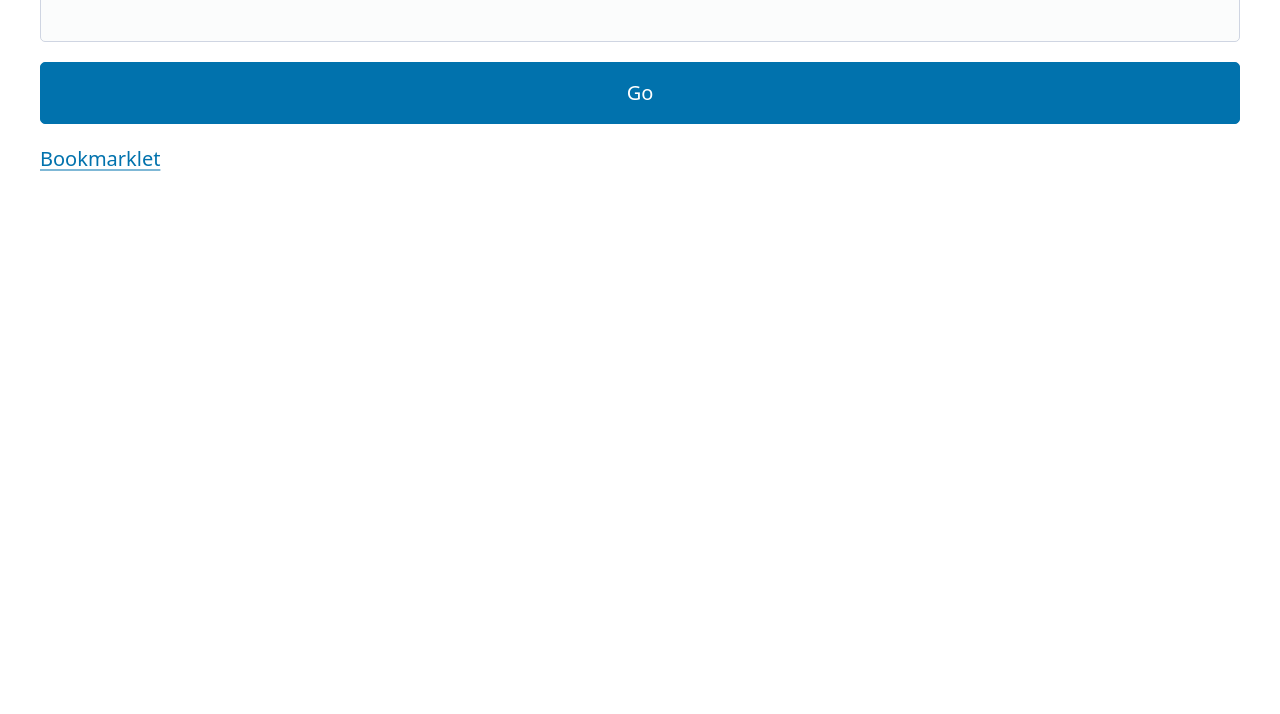
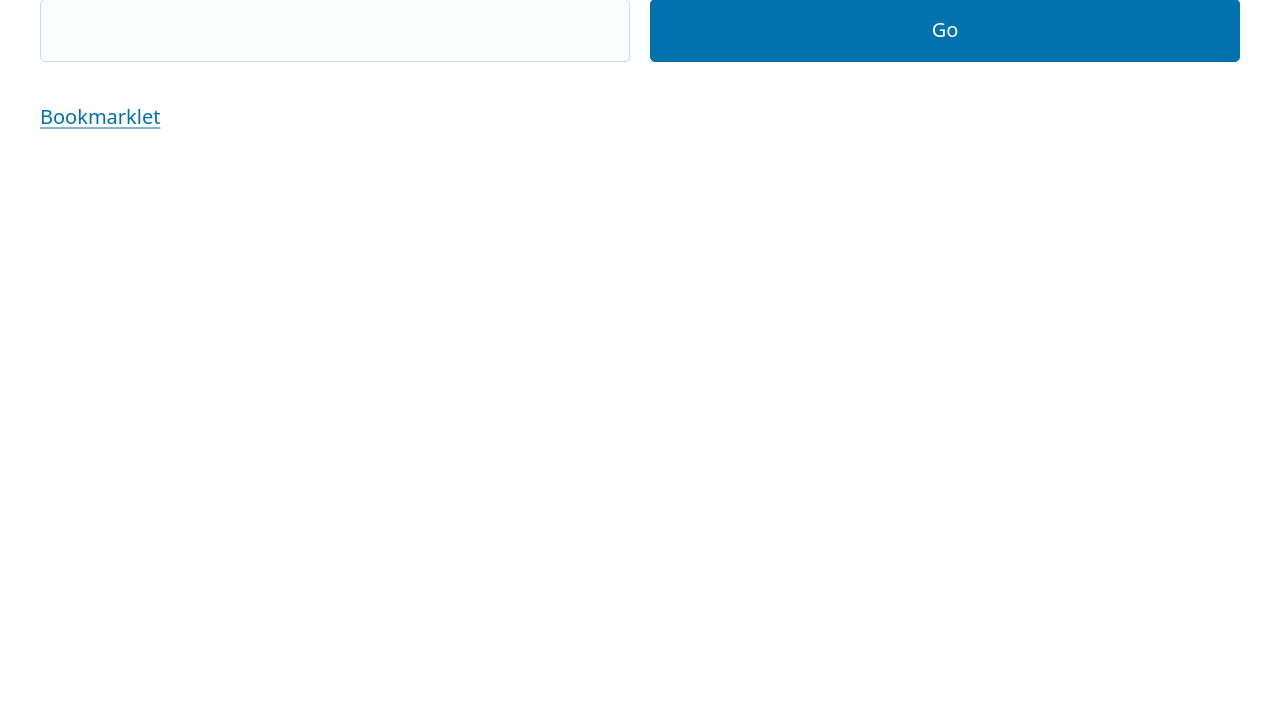
Before and after one commit to aleksrutins/omia, a plain HTML site: page index.html in a window 1280 px wide. Shown: the part 86-800 px from the top of the page. Drawn offline with nearby package versions, Linux system fonts and the light colour scheme.

Commit message:
Update index.html

```diff
--- a/index.html
+++ b/index.html
@@ -29,15 +29,17 @@
     </script>
 </head>
 <body>
-    <div class="container">
+    <main class="container">
         <h1>OMIA database reference tool</h1>
 
         <form onsubmit="redirect(event)">
-            <input id="identifier">
-            <button type="submit">Go</button>
+            <fieldset class="grid">
+                <input id="identifier">
+                <button type="submit">Go</button>
+            </fieldset>
         </form>
 
         <a href="javascript:window.open(`https://aleksrutins.github.io/omia/?redirect=${prompt('ID?')}`)">Bookmarklet</a>
-    </div>
+    </main>
 </body>
 </html>
```
